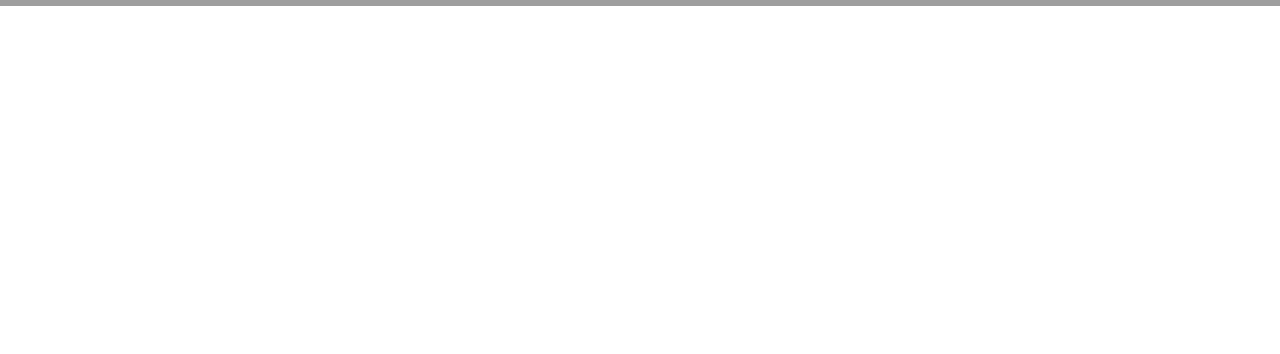
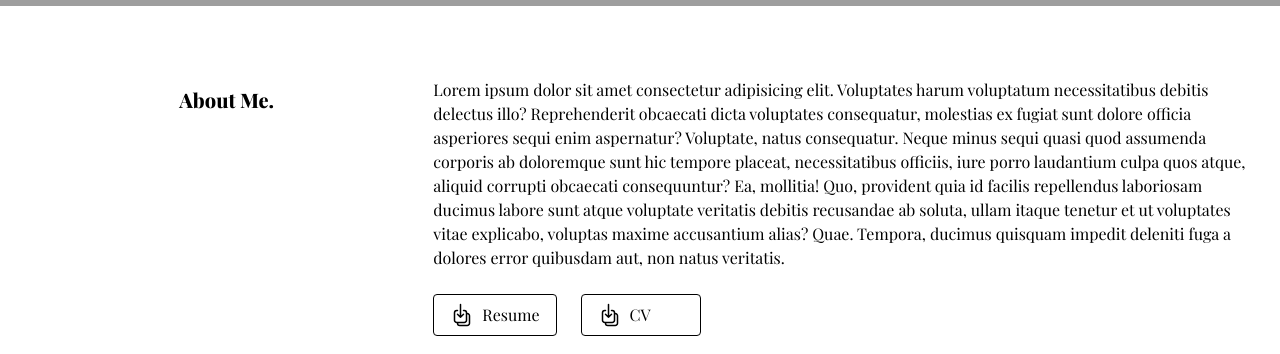
Before and after one commit to ELECTRON11111/my-portfolio, a Next.js app: page / in a window 1280 px wide. Shown: the part 598-952 px from the top of the page. Before the commit the page ends 800 px from the top, so only its background shows below. Built offline with nearby package versions, Linux system fonts and the light colour scheme; grey boxes are pictures that could not be loaded; a web font is replaced by a local one.

Commit message:
Designed About Section of the page

```diff
--- a/src/app/page.tsx
+++ b/src/app/page.tsx
@@ -1,4 +1,6 @@
 import TopBanner from "@/components/TopBanner/TopBanner";
+import About from "@/components/About/About";
+
 export default function Home() {
   return (
     <main className="">
@@ -12,6 +14,8 @@
             <button className="button">Contact Me</button>
           </div>
         </div>
+
+        <About />
     </main>
   );
 }
--- /dev/null
+++ b/src/components/About/About.tsx
@@ -0,0 +1,31 @@
+export default function About() {
+    return (
+        <div id="about" className="p-5 py-16 sm:grid sm:grid-cols-3">
+            <h2 className="py-4 text-xl font-extrabold sm:justify-self-center">About Me.</h2>
+            <div className="sm:col-span-2">
+                <p className="my-2">Lorem ipsum dolor sit amet consectetur adipisicing elit. Voluptates harum voluptatum necessitatibus debitis delectus illo? Reprehenderit obcaecati dicta voluptates consequatur, molestias ex fugiat sunt dolore officia asperiores sequi enim aspernatur?
+                Voluptate, natus consequatur. Neque minus sequi quasi quod assumenda corporis ab doloremque sunt hic tempore placeat, necessitatibus officiis, iure porro laudantium culpa quos atque, aliquid corrupti obcaecati consequuntur? Ea, mollitia!
+                Quo, provident quia id facilis repellendus laboriosam ducimus labore sunt atque voluptate veritatis debitis recusandae ab soluta, ullam itaque tenetur et ut voluptates vitae explicabo, voluptas maxime accusantium alias? Quae.
+                Tempora, ducimus quisquam impedit deleniti fuga a dolores error quibusdam aut, non natus veritatis.</p>
+
+                <div id="buttons" className="flex justify-evenly py-4 sm:justify-start sm:gap-6">
+                    <button className="flex py-2 px-4 border border-black gap-2 rounded transition duration-300 ease-out hover:scale-105">
+                        <svg xmlns="http://www.w3.org/2000/svg" fill="none" viewBox="0 0 24 24" strokeWidth="1.5" stroke="currentColor" className="w-6 h-6">
+                            <path strokeLinecap="round" strokeLinejoin="round" d="M7.5 7.5h-.75A2.25 2.25 0 0 0 4.5 9.75v7.5a2.25 2.25 0 0 0 2.25 2.25h7.5a2.25 2.25 0 0 0 2.25-2.25v-7.5a2.25 2.25 0 0 0-2.25-2.25h-.75m-6 3.75 3 3m0 0 3-3m-3 3V1.5m6 9h.75a2.25 2.25 0 0 1 2.25 2.25v7.5a2.25 2.25 0 0 1-2.25 2.25h-7.5a2.25 2.25 0 0 1-2.25-2.25v-.75" />
+                        </svg>
+
+                        <p>Resume</p>
+                    </button>
+
+                    <button className="flex py-2 px-4 border border-black gap-2 w-[7.5rem] rounded transition duration-300 ease-out hover:scale-105">
+                        <svg xmlns="http://www.w3.org/2000/svg" fill="none" viewBox="0 0 24 24" strokeWidth="1.5" stroke="currentColor" className="w-6 h-6">
+                            <path strokeLinecap="round" strokeLinejoin="round" d="M7.5 7.5h-.75A2.25 2.25 0 0 0 4.5 9.75v7.5a2.25 2.25 0 0 0 2.25 2.25h7.5a2.25 2.25 0 0 0 2.25-2.25v-7.5a2.25 2.25 0 0 0-2.25-2.25h-.75m-6 3.75 3 3m0 0 3-3m-3 3V1.5m6 9h.75a2.25 2.25 0 0 1 2.25 2.25v7.5a2.25 2.25 0 0 1-2.25 2.25h-7.5a2.25 2.25 0 0 1-2.25-2.25v-.75" />
+                        </svg>
+
+                        <p>CV</p>
+                    </button>
+                </div>
+            </div>
+        </div>
+    )
+}
--- a/src/components/TopBanner/TopBanner.tsx
+++ b/src/components/TopBanner/TopBanner.tsx
@@ -12,8 +12,8 @@
         <div id="TopBanner" className="bg-white grid grid-cols-2 w-full p-4 select-none sm:grid-cols-4 sm:p-5 md:p-7">
             <div id="logo" className="font-bold text-lg sm:self-center sm:font-extrabold sm:text-6xl">OO</div>
 
-            <svg xmlns="http://www.w3.org/2000/svg" fill="none" viewBox="0 0 24 24" stroke-width="1.5" stroke="currentColor" className="w-6 h-6 cursor-pointer ml-auto sm:hidden" onClick={drawerClickedHandler}>
-                <path stroke-linecap="round" stroke-linejoin="round" d="M3.75 6.75h16.5M3.75 12h16.5m-16.5 5.25h16.5" />
+            <svg xmlns="http://www.w3.org/2000/svg" fill="none" viewBox="0 0 24 24" strokeWidth="1.5" stroke="currentColor" className="w-6 h-6 cursor-pointer ml-auto sm:hidden" onClick={drawerClickedHandler}>
+                <path strokeLinecap="round" strokeLinejoin="round" d="M3.75 6.75h16.5M3.75 12h16.5m-16.5 5.25h16.5" />
             </svg>
 
 
```
